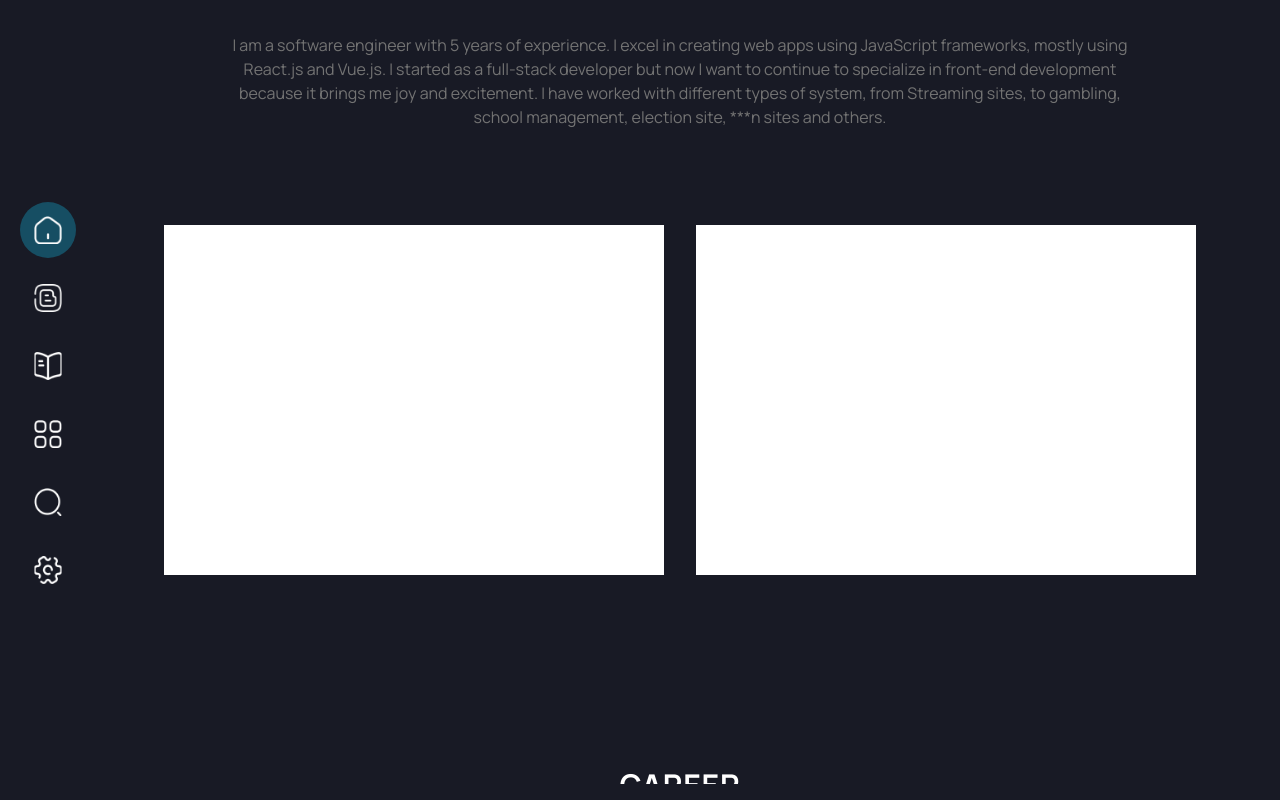
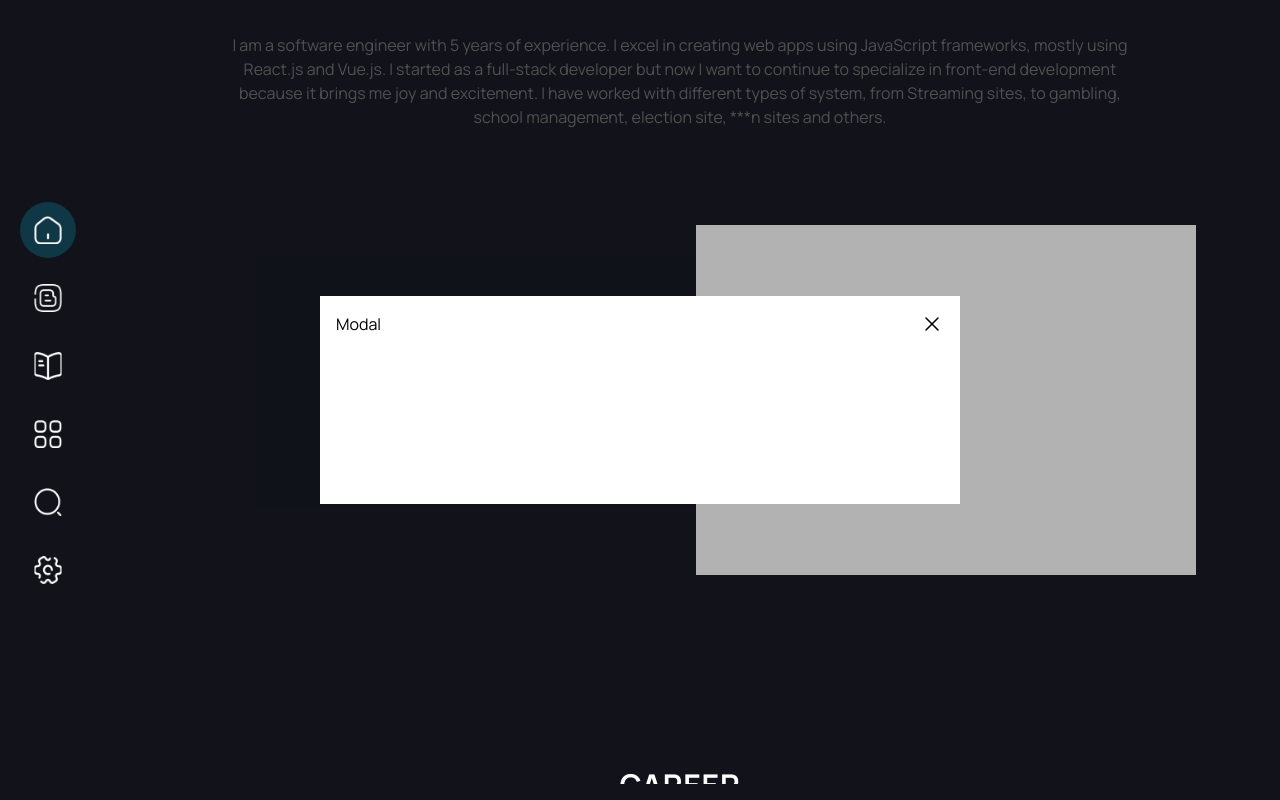
Before and after one commit to paolojulian/blogsite, a Next.js app: page /portfolio in a window 1280 px wide. Both pictures are taken after a click on the element 414 px from the left and 400 px from the top of the page. Built offline with nearby package versions, Linux system fonts and the light colour scheme.

Commit message:
refactor: UI Improvements

```diff
--- /dev/null
+++ b/src/components/Animations/AnimateOnIntersect.tsx
@@ -0,0 +1,55 @@
+import React, { createContext, useContext, useEffect } from "react";
+
+const defaultOptions = {
+  root: null,
+  rootMargin: "0px",
+  threshold: 1.0,
+};
+
+interface IAnimateOnIntersect {
+  options?: IntersectionObserverInit;
+  children?: React.ReactNode;
+}
+
+interface IAnimateOnIntersectContext {
+  isInView: boolean;
+}
+
+export const AnimateOnIntersectContext =
+  createContext<IAnimateOnIntersectContext>({
+    isInView: false,
+  });
+
+const AnimateOnIntersect: React.FC<IAnimateOnIntersect> = ({
+  options = defaultOptions,
+  children,
+}) => {
+  const containerRef = React.useRef<HTMLDivElement>();
+  const [isInView, setIsInView] = React.useState<boolean>(false);
+
+  const callbackFunction: IntersectionObserverCallback = (entries) => {
+    const [entry] = entries;
+    setIsInView(entry.isIntersecting);
+  };
+
+  useEffect(() => {
+    const observer = new IntersectionObserver(callbackFunction, options);
+    if (containerRef.current) observer.observe(containerRef.current);
+
+    return () => {
+      if (containerRef.current) observer.unobserve(containerRef.current);
+    };
+  }, [options]);
+
+  return (
+    <AnimateOnIntersectContext.Provider value={{ isInView }}>
+      <div ref={containerRef}>{children}</div>
+    </AnimateOnIntersectContext.Provider>
+  );
+};
+
+export function useAnimateOnIntersect() {
+  return useContext(AnimateOnIntersectContext);
+}
+
+export default AnimateOnIntersect;
--- a/src/components/Forms/TextInput.tsx
+++ b/src/components/Forms/TextInput.tsx
@@ -25,7 +25,7 @@ export type TextInputProps = {
 } & InputHTMLAttributes<HTMLInputElement>;
 
 const colorTheme: Record<TextInputTheme, string> = {
-  default: "bg-gray-200 hover:bg-gray-300/80",
+  default: "bg-gray-100 hover:bg-gray-200/80",
   white: "bg-white",
 };
 
--- /dev/null
+++ b/src/components/Modals/ModalPopup.tsx
@@ -0,0 +1,52 @@
+import classNames from "classnames";
+import CloseIcon from "components/atoms/CloseIcon";
+import IconButton from "components/Buttons/IconButton";
+import { AnimatePresence, motion } from "framer-motion";
+import Stack from "layouts/Stack";
+import React from "react";
+
+interface IModalPopup {
+  children: React.ReactNode;
+  layoutId?: string;
+  isOpen?: boolean;
+  onClose?: () => void;
+}
+
+const ModalPopup: React.FC<IModalPopup> = ({
+  children,
+  layoutId = undefined,
+  isOpen = false,
+  onClose = () => {
+    /** Placeholder */
+  },
+}) => {
+  return (
+    <>
+      <motion.div
+        className={classNames(
+          "fixed inset-0 bg-black/30 transition",
+          isOpen ? "opacity-1" : "opacity-0 pointer-events-none"
+        )}
+      ></motion.div>
+      <AnimatePresence>
+        {isOpen ? (
+          <Stack className="fixed inset-0 w-full h-full justify-center items-center">
+            <motion.div
+              className="max-w-screen-sm w-full h-52 bg-white p-4 z-10 relative"
+              layoutId={layoutId}
+            >
+              <div className="absolute top-2 right-2">
+                <IconButton onClick={onClose}>
+                  <CloseIcon className="w-6 h-6" />
+                </IconButton>
+              </div>
+              {children}
+            </motion.div>
+          </Stack>
+        ) : null}
+      </AnimatePresence>
+    </>
+  );
+};
+
+export default ModalPopup;
--- a/src/features/portfolio/components/Career.tsx
+++ b/src/features/portfolio/components/Career.tsx
@@ -1,3 +1,7 @@
+import classNames from "classnames";
+import AnimateOnIntersect, {
+  AnimateOnIntersectContext,
+} from "components/Animations/AnimateOnIntersect";
 import Stack from "layouts/Stack";
 import React, { FunctionComponent } from "react";
 
@@ -29,7 +33,29 @@ const Career: FunctionComponent<CareerProps> = () => {
   return (
     <Stack className="items-center bg-transparent text-white py-24 mb-32 gap-24">
       <Stack className="gap-8 text-center  max-w-screen-lg px-12 mx-auto">
-        <h1 className="text-3xl font-bold tracking-wide uppercase">Career</h1>
+        <AnimateOnIntersect
+          options={{
+            root: null,
+            rootMargin: "0px 0px -100px 0px",
+            threshold: 1.0,
+          }}
+        >
+          <AnimateOnIntersectContext.Consumer>
+            {({ isInView }) => (
+              <h1
+                className={classNames(
+                  "text-3xl font-bold tracking-wide uppercase",
+                  "transition duration-1000",
+                  isInView
+                    ? "opacity-1 translate-x-0"
+                    : "transition opacity-0 -translate-x-96"
+                )}
+              >
+                Career
+              </h1>
+            )}
+          </AnimateOnIntersectContext.Consumer>
+        </AnimateOnIntersect>
       </Stack>
       <Stack className="container max-w-screen-lg">
         {data.map((item, i) => (
--- a/src/features/portfolio/components/Contact.tsx
+++ b/src/features/portfolio/components/Contact.tsx
@@ -38,7 +38,7 @@ const Contact: FunctionComponent<ContactProps> = () => {
               possible
             </p>
           </Stack>
-          <Stack className="space-y-2 w-full max-w-screen-sm mx-auto px-8">
+          <Stack className="space-y-2 w-full max-w-md mx-auto px-8">
             <TextInput label="Name" name="Name" value="" />
             <TextInput label="Email" name="Email" value="" />
             <TextInput label="Message" name="Message" value="" />
@@ -49,28 +49,28 @@ const Contact: FunctionComponent<ContactProps> = () => {
           <Stack className="max-w-screen-md w-full py-4 px-8 mx-auto space-y-8 items-center">
             <div className="w-full border border-t-gray-100" />
             <Row className="space-x-4 justify-center">
-              <div className="rounded-full h-16 w-16 relative">
+              <div className="rounded-full h-12 w-12 relative">
                 <Image
                   src={"/assets/portfolio/logo-facebook.svg"}
                   alt="Facebook"
                   fill
                 />
               </div>
-              <div className="rounded-full h-16 w-16 relative">
+              <div className="rounded-full h-12 w-12 relative">
                 <Image
                   src={"/assets/portfolio/logo-github.svg"}
                   alt="Facebook"
                   fill
                 />
               </div>
-              <div className="rounded-full h-16 w-16 relative">
+              <div className="rounded-full h-12 w-12 relative">
                 <Image
                   src={"/assets/portfolio/logo-linkedin.svg"}
                   alt="Facebook"
                   fill
                 />
               </div>
-              <div className="rounded-full h-16 w-16 relative">
+              <div className="rounded-full h-12 w-12 relative">
                 <Image
                   src={"/assets/portfolio/mail-sharp.svg"}
                   alt="Facebook"
--- a/src/features/portfolio/components/Projects.tsx
+++ b/src/features/portfolio/components/Projects.tsx
@@ -1,7 +1,9 @@
+import ModalPopup from "components/Modals/ModalPopup";
 import Row from "layouts/Row";
 import Stack from "layouts/Stack";
 import DayJS from "lib/dayjs";
-import React, { FunctionComponent } from "react";
+import { motion } from "framer-motion";
+import React, { FunctionComponent, useState } from "react";
 
 export type ProjectsProps = {
   // No Props
@@ -9,9 +11,12 @@ export type ProjectsProps = {
 
 const yearStartedWorking = DayJS("2017-01-01");
 const Projects: FunctionComponent<ProjectsProps> = () => {
+  const [selectedProject, setSelectedProject] = useState(null);
   const now = DayJS();
   const yearsWorking = DayJS.duration(now.diff(yearStartedWorking)).years();
+
   return (
+    <>
       <Stack className="items-center bg-transparent text-white py-24 gap-24">
         <Stack className="gap-8 text-center  max-w-screen-lg px-12 mx-auto">
           <h1 className="text-3xl font-bold tracking-wide uppercase">
@@ -23,19 +28,35 @@ const Projects: FunctionComponent<ProjectsProps> = () => {
             React.js and Vue.js. I started as a full-stack developer but now I
             want to continue to specialize in front-end development because it
             brings me joy and excitement. I have worked with different types of
-          system, from Streaming sites, to gambling, school management, election
-          site, ***n sites and others.
+            system, from Streaming sites, to gambling, school management,
+            election site, ***n sites and others.
           </p>
         </Stack>
         <div className="max-w-full overflow-x-auto">
           <Row className="gap-8">
-          <div className="w-[500px] h-[350px] bg-white"></div>
-          <div className="w-[500px] h-[350px] bg-white"></div>
+            <motion.div
+              layoutId="test"
+              className="w-[500px] h-[350px] bg-white cursor-pointer"
+              onClick={() => setSelectedProject("test")}
+            ></motion.div>
+            <motion.div
+              layoutId="test2"
+              className="w-[500px] h-[350px] bg-white cursor-pointer"
+              onClick={() => setSelectedProject("test2")}
+            ></motion.div>
             {/* <div className='w-[500px] h-[350px] bg-white'></div>
           <div className='w-[500px] h-[350px] bg-white'></div> */}
           </Row>
         </div>
       </Stack>
+      <ModalPopup
+        isOpen={!!selectedProject}
+        onClose={() => setSelectedProject(null)}
+        layoutId={selectedProject}
+      >
+        <h1>Modal</h1>
+      </ModalPopup>
+    </>
   );
 };
 
```
Also changed, not shown: src/components/Forms/TextAreaInput.tsx (added). Lines whose indentation alone changed are shown as unchanged.
